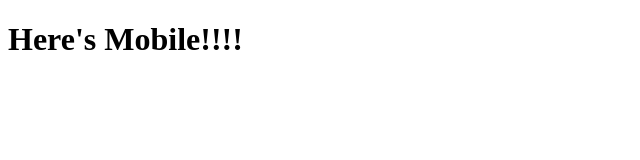
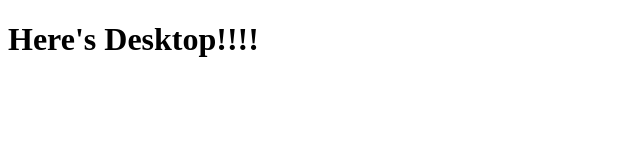
Before and after one commit to wlongmire/mobileFirstDev, a plain HTML site: page index.html in a window 1280 px wide. Shown: the full height of the page, 0-640 px from the left. Drawn offline with Linux system fonts and the light colour scheme.

Commit message:
changed header text.

```diff
--- a/index.html
+++ b/index.html
@@ -10,7 +10,7 @@
 </head>
 
 <body>
-  <h1>Here's Mobile!!!!</h1>
+  <h1>Here's Desktop!!!!</h1>
 </body>
 
 </html>
```
